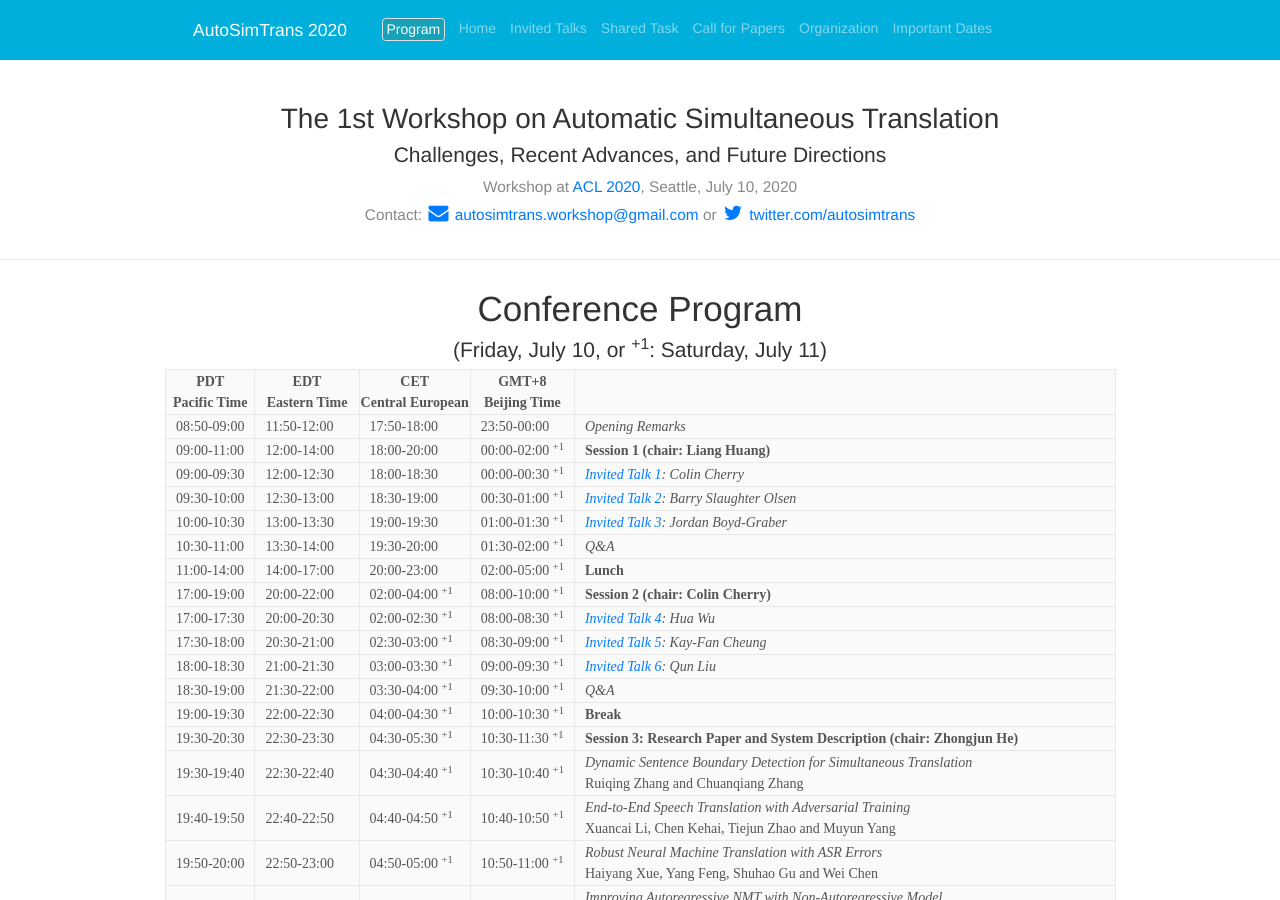
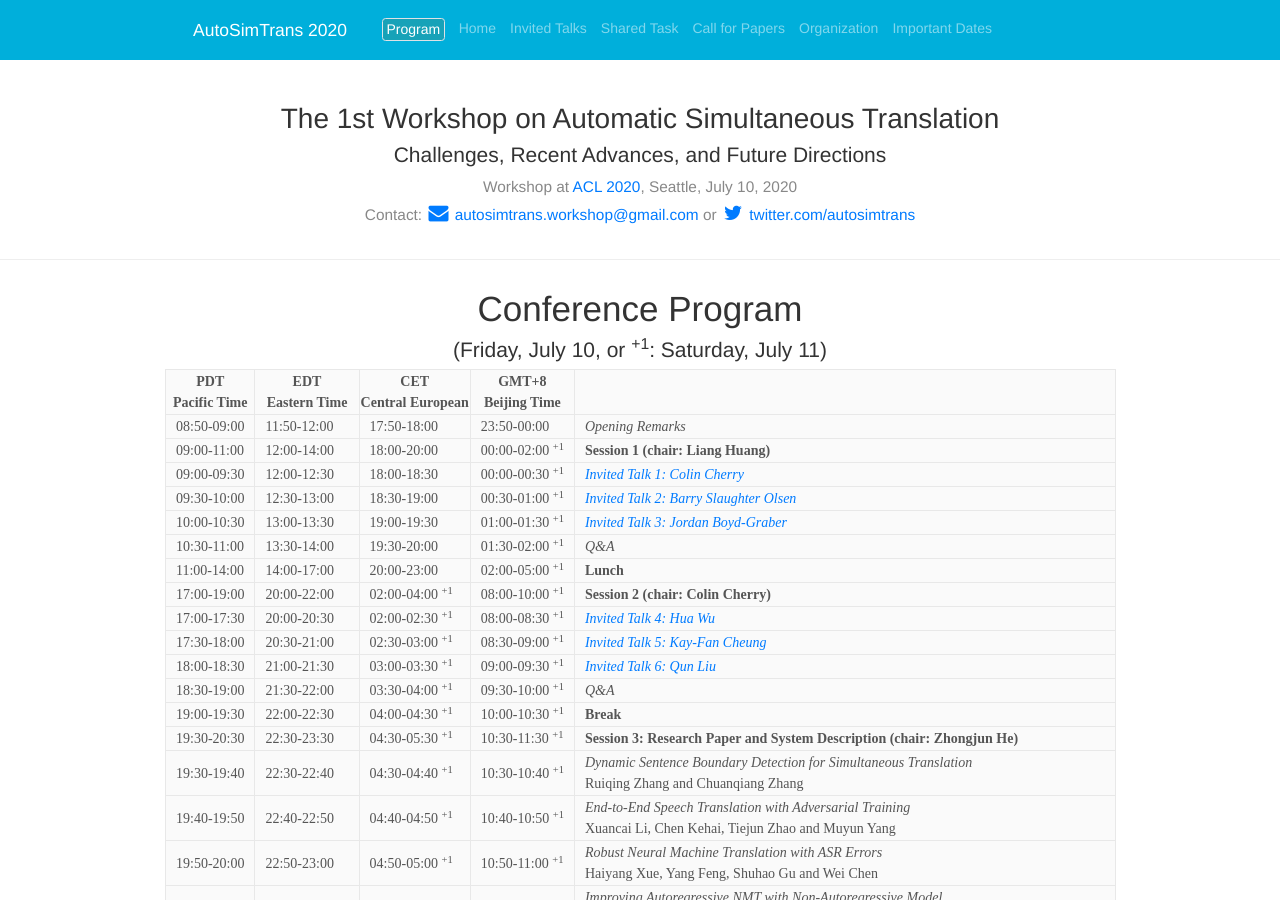
Before and after one commit to autosimtrans/autosimtrans.github.io, a Jekyll site: the page built from program.md, in a window 1280 px wide and 900 px high. Built offline with Jekyll 4.4.1, drawn with Linux system fonts in a browser that asks for light colours; nearby versions of some CDN libraries.

```diff
--- a/program.md
+++ b/program.md
@@ -41,15 +41,15 @@ permalink: /program
 <tbody>
 <tr><td>08:50-09:00          </td><td>11:50-12:00              </td><td>17:50-18:00              </td><td>23:50-00:00              </td><td><I>Opening Remarks</I>                                                                                                                                                      </td></tr>
 <tr><td>09:00-11:00          </td><td>12:00-14:00              </td><td>18:00-20:00              </td><td>00:00-02:00 <sup>+1</sup></td><td><b>Session 1 (chair: Liang Huang)</b>                                                                                                                                       </td></tr>
-<tr><td>09:00-09:30          </td><td>12:00-12:30              </td><td>18:00-18:30              </td><td>00:00-00:30 <sup>+1</sup></td><td><I><a href="https://autosimtrans.github.io/program#invited-talk-1-by-colin-cherry">Invited Talk 1</a>: Colin Cherry</I>                                                     </td></tr>
-<tr><td>09:30-10:00          </td><td>12:30-13:00              </td><td>18:30-19:00              </td><td>00:30-01:00 <sup>+1</sup></td><td><I><a href="https://autosimtrans.github.io/program#invited-talk-2-by-barry-slaughter-olsen">Invited Talk 2</a>: Barry Slaughter Olsen</I>                                   </td></tr>
-<tr><td>10:00-10:30          </td><td>13:00-13:30              </td><td>19:00-19:30              </td><td>01:00-01:30 <sup>+1</sup></td><td><I><a href="https://autosimtrans.github.io/program#invited-talk-3-by-jordan-boyd-graber">Invited Talk 3</a>: Jordan Boyd-Graber</I>                                         </td></tr>
+<tr><td>09:00-09:30          </td><td>12:00-12:30              </td><td>18:00-18:30              </td><td>00:00-00:30 <sup>+1</sup></td><td><I><a href="https://autosimtrans.github.io/program#invited-talk-1-by-colin-cherry">Invited Talk 1: Colin Cherry</a></I>                                                     </td></tr>
+<tr><td>09:30-10:00          </td><td>12:30-13:00              </td><td>18:30-19:00              </td><td>00:30-01:00 <sup>+1</sup></td><td><I><a href="https://autosimtrans.github.io/program#invited-talk-2-by-barry-slaughter-olsen">Invited Talk 2: Barry Slaughter Olsen</a></I>                                   </td></tr>
+<tr><td>10:00-10:30          </td><td>13:00-13:30              </td><td>19:00-19:30              </td><td>01:00-01:30 <sup>+1</sup></td><td><I><a href="https://autosimtrans.github.io/program#invited-talk-3-by-jordan-boyd-graber">Invited Talk 3: Jordan Boyd-Graber</a></I>                                         </td></tr>
 <tr><td>10:30-11:00          </td><td>13:30-14:00              </td><td>19:30-20:00              </td><td>01:30-02:00 <sup>+1</sup></td><td><I>Q&A</I>                                                                                                                                                                  </td></tr>
 <tr><td>11:00-14:00          </td><td>14:00-17:00              </td><td>20:00-23:00              </td><td>02:00-05:00 <sup>+1</sup></td><td><b>Lunch</b>                                                                                                                                                                </td></tr>
 <tr><td>17:00-19:00          </td><td>20:00-22:00              </td><td>02:00-04:00 <sup>+1</sup></td><td>08:00-10:00 <sup>+1</sup></td><td><b>Session 2 (chair: Colin Cherry)</b>                                                                                                                                      </td></tr>
-<tr><td>17:00-17:30          </td><td>20:00-20:30              </td><td>02:00-02:30 <sup>+1</sup></td><td>08:00-08:30 <sup>+1</sup></td><td><I><a href="https://autosimtrans.github.io/program#invited-talk-4-by-hua-wu">Invited Talk 4</a>: Hua Wu</I>                                                                 </td></tr>
-<tr><td>17:30-18:00          </td><td>20:30-21:00              </td><td>02:30-03:00 <sup>+1</sup></td><td>08:30-09:00 <sup>+1</sup></td><td><I><a href="https://autosimtrans.github.io/program#invited-talk-5-by-kay-fan-cheung">Invited Talk 5</a>: Kay-Fan Cheung</I>                                                 </td></tr>
-<tr><td>18:00-18:30          </td><td>21:00-21:30              </td><td>03:00-03:30 <sup>+1</sup></td><td>09:00-09:30 <sup>+1</sup></td><td><I><a href="https://autosimtrans.github.io/program#invited-talk-6-by-qun-liu">Invited Talk 6</a>: Qun Liu</I>                                                               </td></tr>
+<tr><td>17:00-17:30          </td><td>20:00-20:30              </td><td>02:00-02:30 <sup>+1</sup></td><td>08:00-08:30 <sup>+1</sup></td><td><I><a href="https://autosimtrans.github.io/program#invited-talk-4-by-hua-wu">Invited Talk 4: Hua Wu</a></I>                                                                 </td></tr>
+<tr><td>17:30-18:00          </td><td>20:30-21:00              </td><td>02:30-03:00 <sup>+1</sup></td><td>08:30-09:00 <sup>+1</sup></td><td><I><a href="https://autosimtrans.github.io/program#invited-talk-5-by-kay-fan-cheung">Invited Talk 5: Kay-Fan Cheung</a></I>                                                 </td></tr>
+<tr><td>18:00-18:30          </td><td>21:00-21:30              </td><td>03:00-03:30 <sup>+1</sup></td><td>09:00-09:30 <sup>+1</sup></td><td><I><a href="https://autosimtrans.github.io/program#invited-talk-6-by-qun-liu">Invited Talk 6: Qun Liu</a></I>                                                               </td></tr>
 <tr><td>18:30-19:00          </td><td>21:30-22:00              </td><td>03:30-04:00 <sup>+1</sup></td><td>09:30-10:00 <sup>+1</sup></td><td><I>Q&A</I>                                                                                                                                                                  </td></tr>
 <tr><td>19:00-19:30          </td><td>22:00-22:30              </td><td>04:00-04:30 <sup>+1</sup></td><td>10:00-10:30 <sup>+1</sup></td><td><b>Break</b>                                                                                                                                                                </td></tr>
 <tr><td>19:30-20:30          </td><td>22:30-23:30              </td><td>04:30-05:30 <sup>+1</sup></td><td>10:30-11:30 <sup>+1</sup></td><td><b>Session 3: Research Paper and System Description (chair: Zhongjun He)</b>                                                                                                </td></tr>
```
